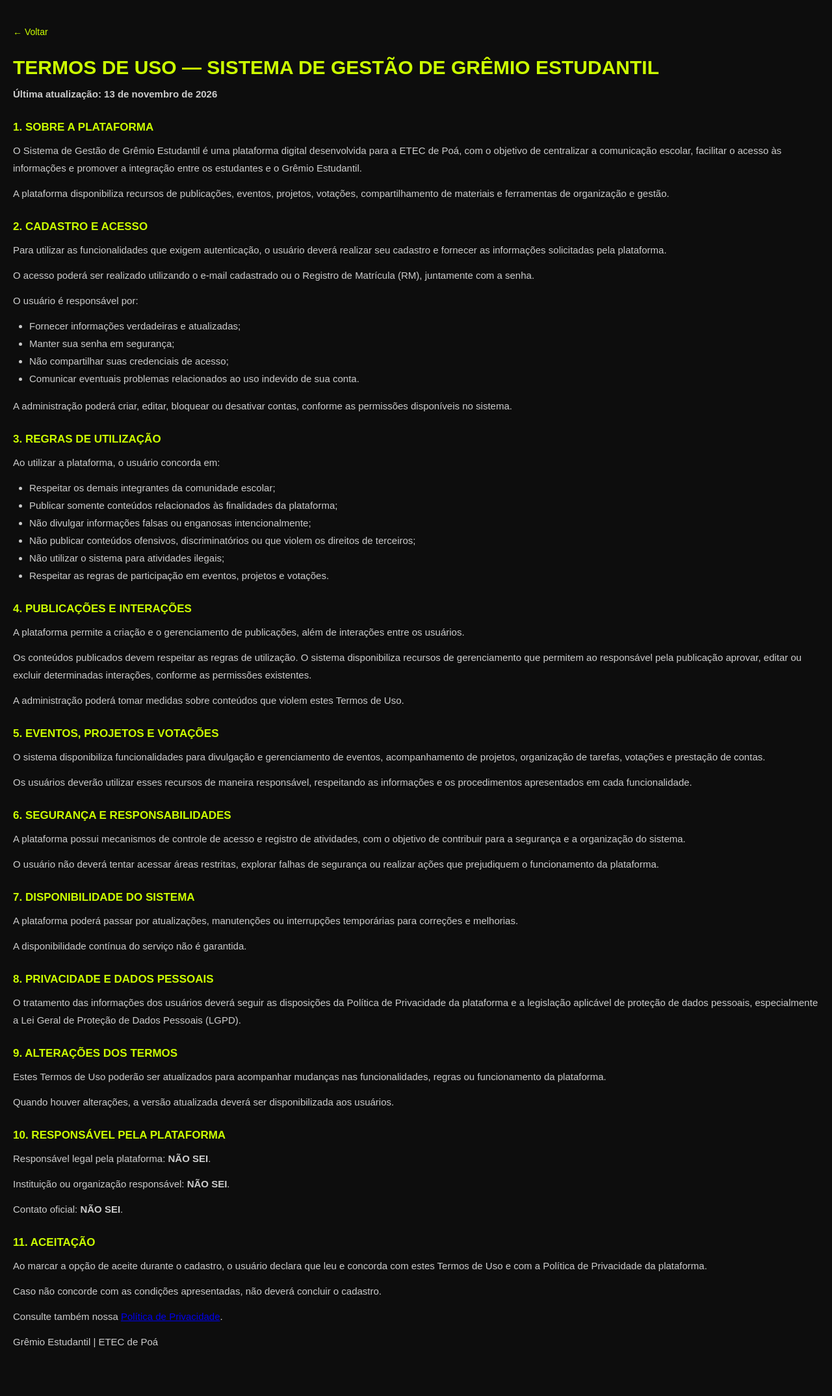
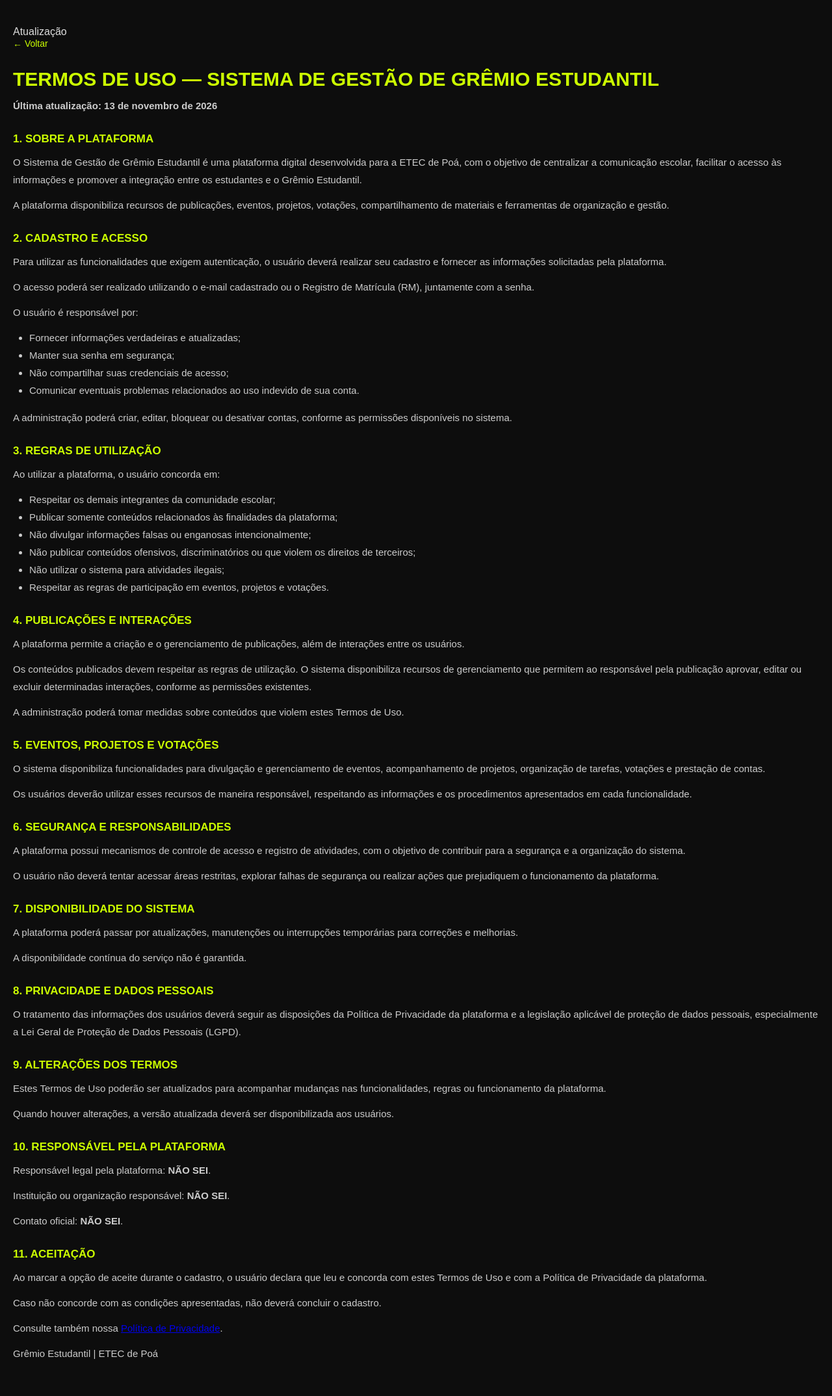
Before and after one commit to kaua-do-nascimento/Gremio-ETEC-Poa, a PHP site: page /termos.php in a window 1280 px wide. Shown: the whole page at 65% size. Before the commit the page ends 2073 px from the top, so only its background shows below. Run offline with PHP 8.4, Linux system fonts and the light colour scheme.

Commit message:
termos.php

```diff
--- a/termos.php
+++ b/termos.php
@@ -10,6 +10,8 @@
 
     <link rel="stylesheet" href="css/documentos.css">
 </head>
+
+Atualização
 
 <body>
 
```
